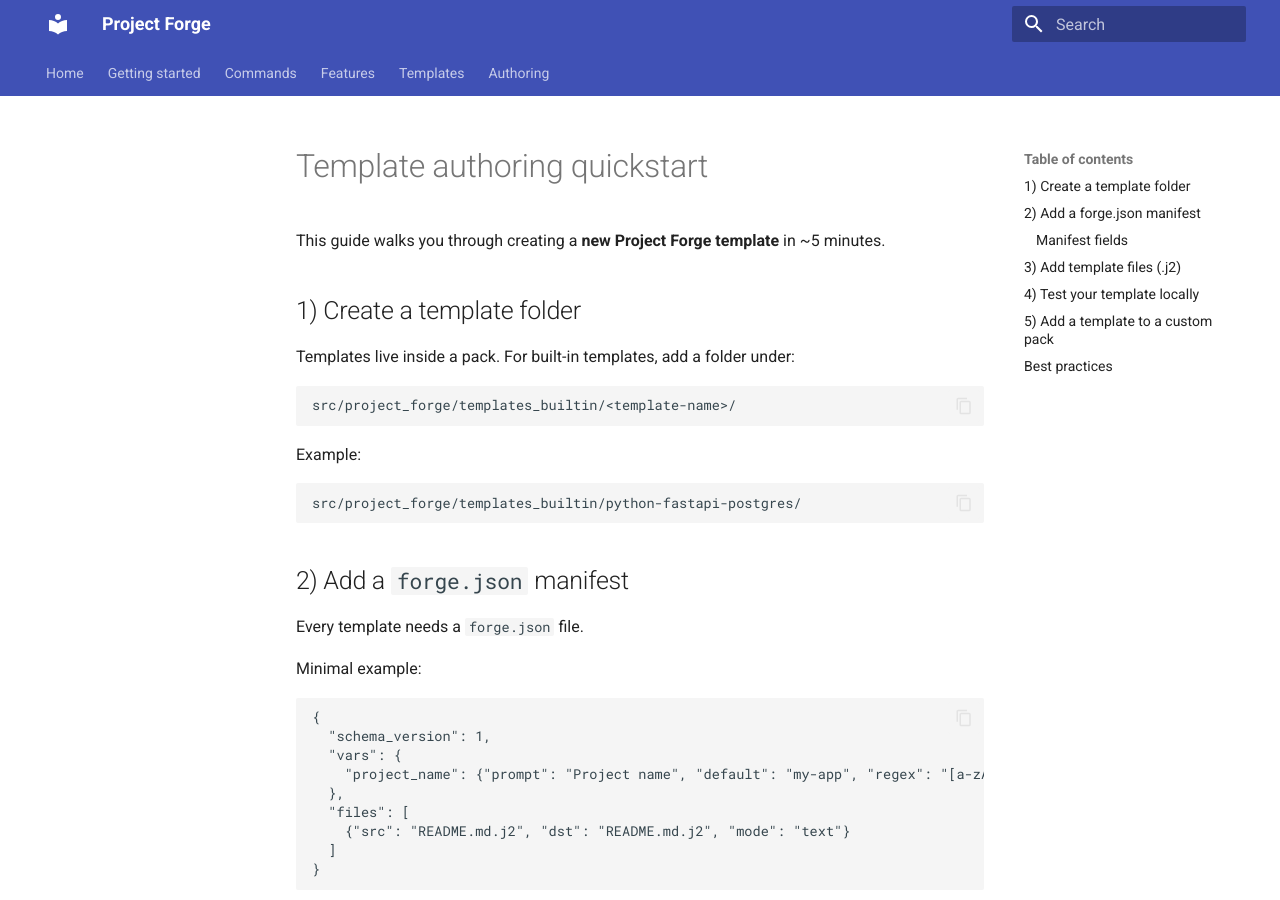
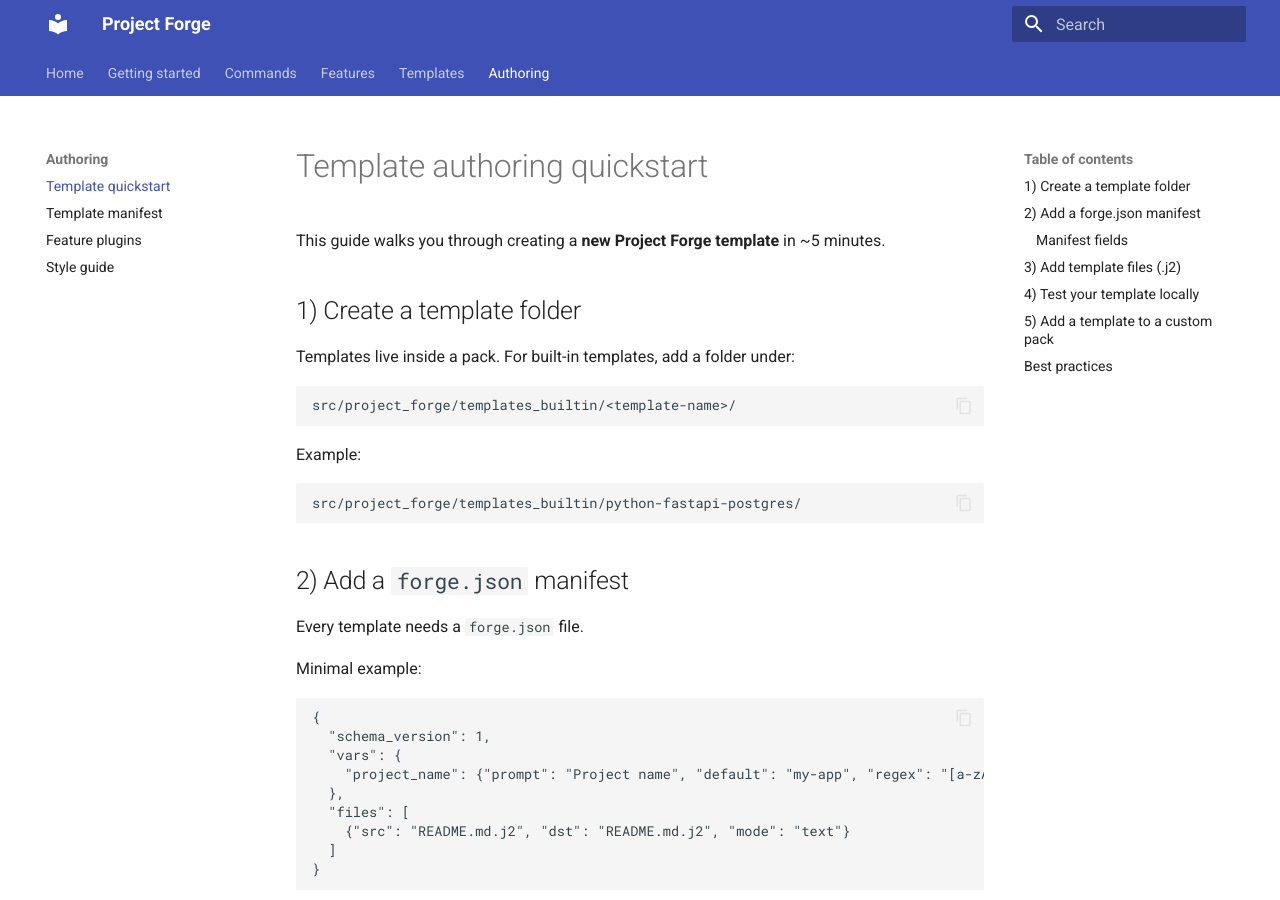
Before and after one commit to 3xpluto/project-forge, an MkDocs documentation site: the page built from docs/authoring/quickstart.md, in a window 1280 px wide and 900 px high. Built offline with MkDocs 1.6.1 and Material for MkDocs 9.7.7, drawn with Linux system fonts in a browser that asks for light colours; some of the changed lines change nothing that is shown.

Commit message:
Update mkdocs.yml

```diff
--- a/mkdocs.yml
+++ b/mkdocs.yml
@@ -5,19 +5,20 @@
     - navigation.instant
     - navigation.tabs
     - content.code.copy
+
 nav:
-  - Home: docs/index.md
-  - Getting started: docs/getting-started.md
-  - Commands: docs/commands.md
-  - Features: docs/features.md
+  - Home: index.md
+  - Getting started: getting-started.md
+  - Commands: commands.md
+  - Features: features.md
   - Templates:
-      - Overview: docs/templates/index.md
-      - Python: docs/templates/python.md
-      - Go: docs/templates/go.md
-      - Rust: docs/templates/rust.md
-      - Node: docs/templates/node.md
+      - Overview: templates/index.md
+      - Python: templates/python.md
+      - Go: templates/go.md
+      - Rust: templates/rust.md
+      - Node: templates/node.md
   - Authoring:
-      - Template quickstart: docs/authoring/quickstart.md
-      - Template manifest: docs/authoring/template-manifest.md
-      - Feature plugins: docs/authoring/feature-plugins.md
-      - Style guide: docs/authoring/style-guide.md
+      - Template quickstart: authoring/quickstart.md
+      - Template manifest: authoring/template-manifest.md
+      - Feature plugins: authoring/feature-plugins.md
+      - Style guide: authoring/style-guide.md
```
